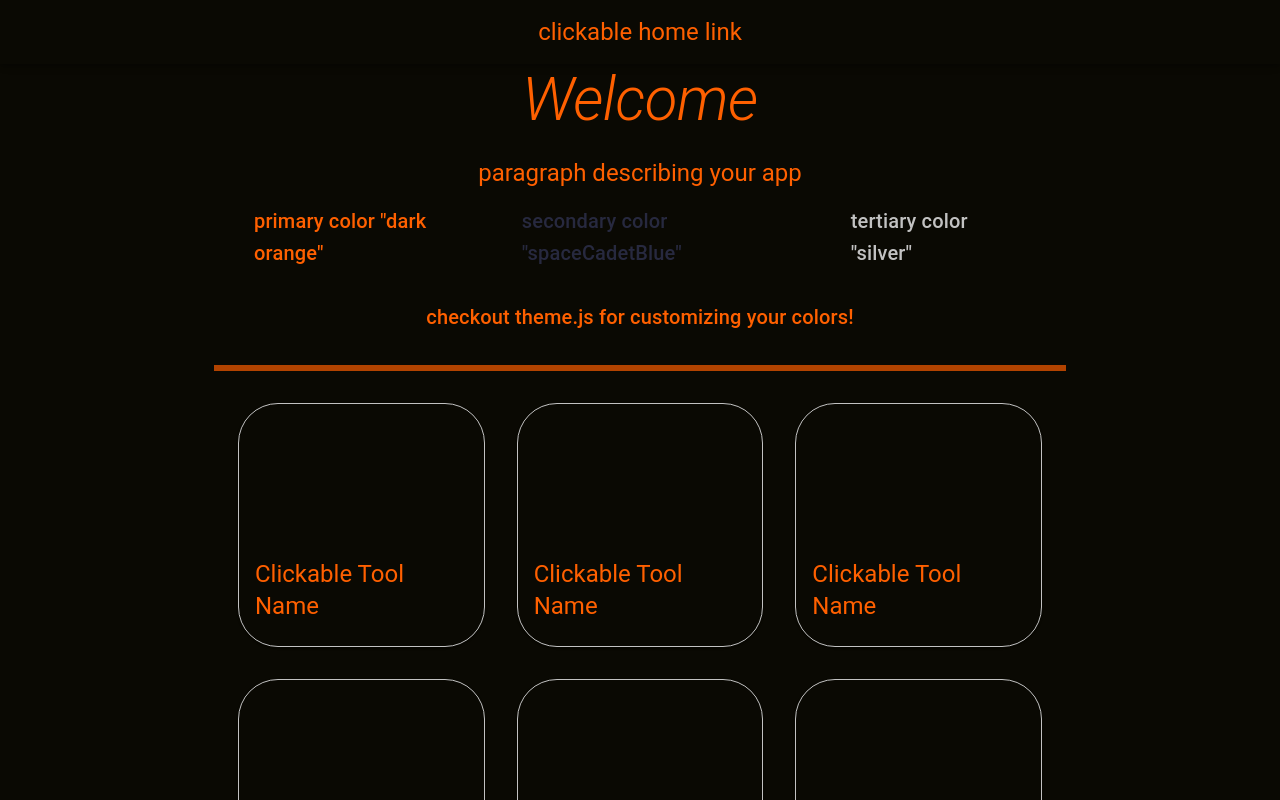
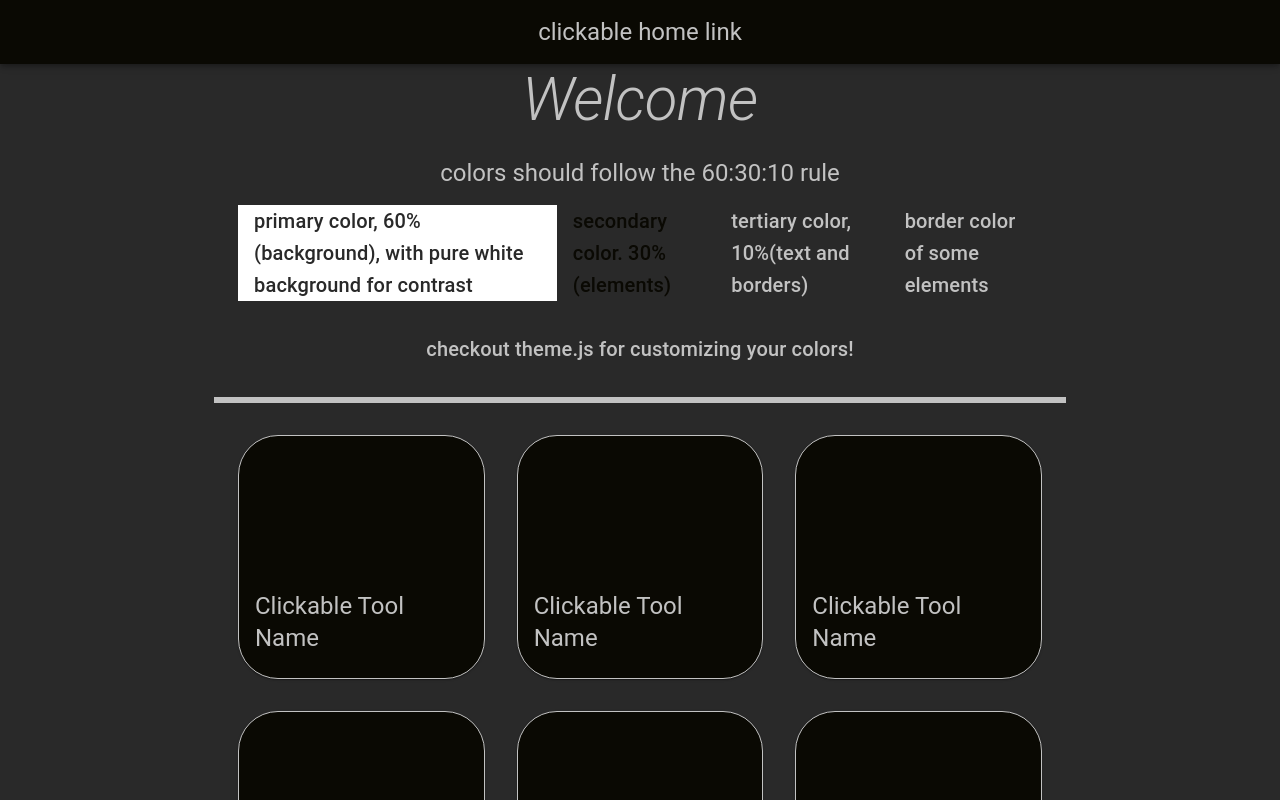
Before and after one commit to jrapich/work-tools, a React (Vite) app in the folder client/: page / in a window 1280 px wide. Shown: the top 800 px of the page. Built offline with nearby package versions, Linux system fonts and the light colour scheme.

Commit message:
new colors. expermimenting with 60/30/10 rule

```diff
--- a/client/src/app/pages/Home.jsx
+++ b/client/src/app/pages/Home.jsx
@@ -25,35 +25,50 @@ export default function Home() {
               <i>Welcome</i>
             </Typography>
             <Typography variant="h5" align="center" paragraph>
-              paragraph describing your app
+              colors should follow the 60:30:10 rule
             </Typography>
             <Box
               sx={{
                 display: "flex",
-                justifyContent: "flex-start",
+                justifyContent: "center",
                 flexWrap: "nowrap",
               }}
             >
               <Typography
                 variant="h6"
-                sx={{ px: 2, color: theme.palette.primary.main }}
+                sx={{
+                  px: 2,
+                  color: theme.palette.primary.main,
+                  backgroundColor: theme.palette.white.main,
+                }}
               >
-                primary color "dark orange"
+                {theme.palette.primary.desc}, with pure white background for contrast
               </Typography>
               <Typography
                 variant="h6"
                 sx={{ px: 2, color: theme.palette.secondary.main }}
               >
-                secondary color "spaceCadetBlue"
+                {theme.palette.secondary.desc}
               </Typography>
               <Typography
                 variant="h6"
                 sx={{ px: 2, color: theme.palette.tertiary.main }}
               >
-                tertiary color "silver"
+                {theme.palette.tertiary.desc}
+              </Typography>
+              <Typography
+                variant="h6"
+                sx={{ px: 2, color: theme.palette.border.main }}
+              >
+                {theme.palette.border.desc}
               </Typography>
             </Box>
-            <Typography variant="h6" align="center" sx={{ pt: 4, pb: 2 }} paragraph>
+            <Typography
+              variant="h6"
+              align="center"
+              sx={{ pt: 4, pb: 2 }}
+              paragraph
+            >
               checkout theme.js for customizing your colors!
             </Typography>
             {/* <Stack
@@ -83,7 +98,7 @@ export default function Home() {
                       flexDirection: "column",
                       border: 0.5,
                       borderRadius: 10,
-                      borderColor: theme.palette.tertiary.main,
+                      borderColor: theme.palette.border.main,
                     }}
                   >
                     <CardMedia
--- a/client/src/app/theme.js
+++ b/client/src/app/theme.js
@@ -3,16 +3,25 @@ import { createTheme } from "@mui/material/styles";
 //color palette object. customize the colors as you see fit
 const colors = {
   silver: "#c2c2c2",
+  lightSilver: "#d6d6d6",
   jade: "#5bae6a",
   airForceBlue: "#597e9b",
   spaceCadetBlue: "#27293f",
+  deepSkyBlue: "#00B7FF",
+  tangBlue: "#2B5BCC",
+  royalBlue:"#4672D8",
+  onyx: "#666666",
+  jetGrey: "#292929",
   raisinBlack: "#181d27",
   backgroundBlack:"#0A0903",
+  flame: "#EB5F2D",
   darkOrangeRed:"#FF0000",
   darkerOrange: "#FF4800",
   darkOrange: "#FF6000",
   brightOrange:"#FF8200",
+  apricot: "#FCCDAD",
   orangeYellow: "#FFC100",
+  pureWhite: "#FFFFFF",
 };
 
 // Create our theme palette
@@ -23,15 +32,27 @@ let theme = createTheme({
     // },
     background: {
       main: colors.backgroundBlack,
+      desc: "background color, background black"
     },
     primary: {
-      main: colors.darkOrange,
+      main: colors.jetGrey,
+      desc: "primary color, 60%(background)",
     },
     secondary: {
-      main: colors.spaceCadetBlue,
+      main: colors.backgroundBlack,
+      desc: "secondary color. 30%(elements)",
     },
     tertiary: {
       main: colors.silver,
+      desc: "tertiary color, 10%(text and borders)",
+    },
+    border: {
+      main: colors.silver,
+      desc: "border color of some elements",
+    },
+    white: {
+      main: colors.pureWhite,
+      desc: "pure white",
     },
     // accent: {
     //   main: colors.jade,
@@ -45,24 +66,24 @@ theme = createTheme(theme, {
     MuiCssBaseline: {
       styleOverrides: {
         body: {
-          backgroundColor: theme.palette.background.main,
-          color: theme.palette.primary.main,
+          backgroundColor: theme.palette.primary.main,
+          color: theme.palette.tertiary.main,
         },
       },
     },
     MuiToolbar: {
       styleOverrides: {
         root: {
-          color: theme.palette.primary.main,
-          backgroundColor: theme.palette.background.main,
+          color: theme.palette.tertiary.main,
+          backgroundColor: theme.palette.secondary.main,
         },
       },
     },
     MuiDivider: {
       styleOverrides: {
         root: {
-          borderTop: `solid ${theme.palette.primary.dark}`,
-          borderBottom: `solid ${theme.palette.primary.dark}`,
+          borderTop: `solid ${theme.palette.tertiary.main}`,
+          borderBottom: `solid ${theme.palette.tertiary.main}`,
         },
       },
     },
@@ -87,14 +108,14 @@ theme = createTheme(theme, {
     MuiInputLabel: {
       styleOverrides: {
         root: {
-          color: theme.palette.primary.main,
+          color: theme.palette.secondary.main,
         },
       },
     },
     MuiOutlinedInput: {
       styleOverrides: {
         root: {
-          color: theme.palette.primary.main,
+          color: theme.palette.secondary.main,
           // marginBottom: "5px",
           // "& .MuiOutlinedInput-notchedOutline": {
           //   borderColor: theme.palette.secondary,
@@ -123,10 +144,10 @@ theme = createTheme(theme, {
       styleOverrides: {
         root: {
           borderColor: theme.palette.tertiary.main,
-          color: theme.palette.primary.main,
+          color: theme.palette.secondary.main,
           "&:hover": {
             //color: theme.palette.warning.main,
-            backgroundColor: theme.palette.secondary.main,
+            backgroundColor: theme.palette.primary.main,
           },
         },
       },
@@ -134,8 +155,8 @@ theme = createTheme(theme, {
     MuiCard: {
       styleOverrides: {
         root: {
-          color: theme.palette.primary.main,
-          backgroundColor: theme.palette.background.main,
+          color: theme.palette.tertiary.main,
+          backgroundColor: theme.palette.secondary.main,
         },
       },
     },
```
